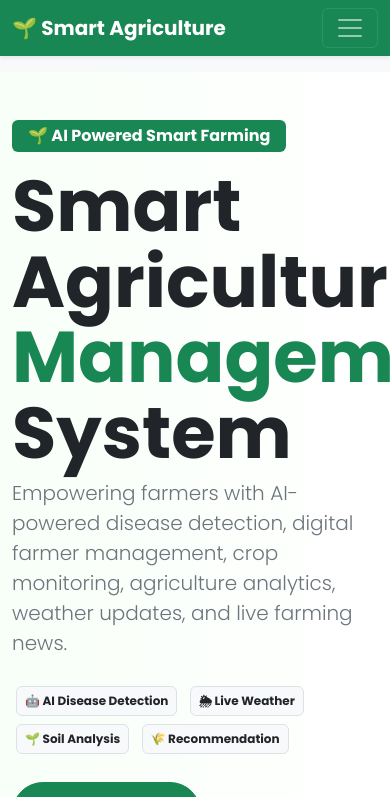
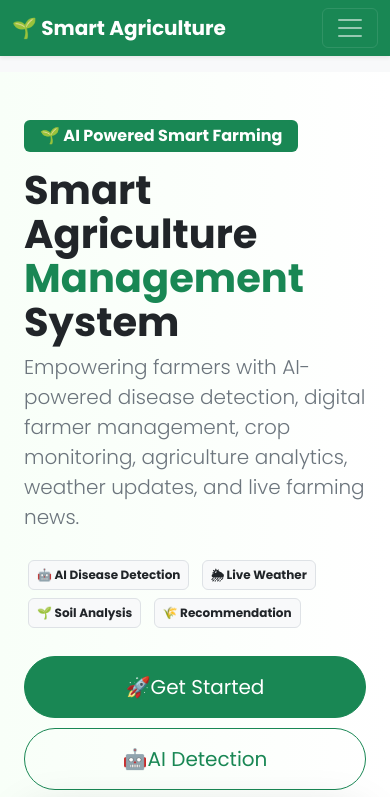
Before and after one commit to ritupatel114/Smart_Agriculture_System, a Flask app: page / in a window 390 px wide; the page is wider, and only the part inside the window is pictured. Shown: the top 797 px of that part. Run offline with Flask 3, Linux system fonts and the light colour scheme; data comes from the database, SQL or seed files in the repository.

Commit message:
Fixed mobile layout

```diff
--- a/static/css/style.css
+++ b/static/css/style.css
@@ -1,40 +1,71 @@
 /* ================= HERO ================= */
 
-.hero-section{
+.hero-section h1{
+    font-size: clamp(2.5rem,8vw,4.8rem);
+    font-weight:800;
+    line-height:1.1;
+    word-break: break-word;
+}
+.hero-image{
+    transition:0.7s;
+}
+.row{
+    margin-left:0;
+    margin-right:0;
+}
+.hero-card{
+    width:100%;
+}
 
-    padding-top:80px;
+.hero-card img{
+    width:100%;
+    height:auto;
+}
+@media(max-width:768px){
 
-    padding-bottom:80px;
+.btn-success,
+.btn-outline-success{
+
+    width:100%;
+    margin-bottom:10px;
 
 }
 
-.hero-image{
-
-    transition:0.7s;
-
 }
-
+.container{
+    overflow:hidden;
+}
 .hero-image:hover{
-
     transform:scale(1.04);
-
 }
-
 .hero-section{
     background:linear-gradient(to right,#f8fff8,#ffffff);
     padding:100px 0;
 }
-
 .hero-title{
-    font-size: 4rem;
-    line-height: 1.1;
+    font-size: clamp(2.5rem, 10vw, 5rem);
+    word-break: break-word;
 }
 @media (max-width:768px){
     .hero-title{
         font-size: 2.2rem;
     }
 }
+html, body {
+    overflow-x: hidden;
+    width: 100%;
+}
 
+img {
+    max-width: 100%;
+    height: auto;
+}
+
+.container,
+.container-fluid,
+.row {
+    max-width: 100%;
+}
 
 /* ================= STATS ================= */
 
@@ -57,203 +88,117 @@
 /* ================= BUTTON ================= */
 
 .btn{
-
     border-radius:30px;
-
 }
 /* ================= SERVICES ================= */
-
 .service-card{
-
     border-radius:20px;
-
     transition:.4s;
-
     cursor:pointer;
-
 }
-
 .service-card:hover{
-
     transform:translateY(-12px);
-
     box-shadow:0 20px 40px rgba(0,0,0,.18);
-
 }
-
 .service-icon{
-
     width:80px;
-
     height:80px;
-
     margin:auto;
-
     border-radius:50%;
-
     display:flex;
-
     justify-content:center;
-
     align-items:center;
-
     font-size:36px;
-
 }
 /* ================= DASHBOARD ================= */
-
 .analytics-card{
-
     border-radius:20px;
-
     transition:.4s;
-
 }
-
 .analytics-card:hover{
-
     transform:translateY(-10px);
-
     background:#198754;
-
     color:white;
-
 }
-
 .card{
-
     border-radius:20px;
-
 }
-
 canvas{
-
     height:350px !important;
-
 }
 /* Base.html CSS */
 /* (Ye naya code neeche add karo) */
-
 body {
     font-family:'Poppins',sans-serif;
     background:#f8f9fa;
-}
-body{
-    overflow-x: hidden;
 }
 .navbar-nav .nav-link{
     font-size:15px;
     font-weight:500;
     margin-left:10px;
 }
-
 .dropdown-menu{
     border-radius:12px;
 }
-
 .dropdown-item{
     padding:10px 18px;
 }
-
 .dropdown-item:hover{
     background:#198754;
     color:white;
 }
-
 footer {
     font-size:15px;
 }
-
 footer a:hover {
     color:#ffc107 !important;
 }
-
 .btn {
     border-radius:30px;
 }
-
 .card {
     border-radius:20px;
 }
 /* ================= NEWS ================= */
-
 .news-card{
-
 transition:.4s;
-
 border-radius:20px;
-
 overflow:hidden;
-
 }
-
 .news-card:hover{
-
 transform:translateY(-10px);
-
 }
-
 .news-card img{
-
 height:220px;
-
 object-fit:cover;
-
 }
-
 /* ================= TESTIMONIAL ================= */
-
 .testimonial-card{
-
 transition:.4s;
-
 border-radius:20px;
-
 }
-
 .testimonial-card:hover{
-
 background:#198754;
-
 color:white;
-
 transform:translateY(-10px);
-
 }
 /* ================= FAQ ================= */
-
 .accordion-item{
-
     border-radius:15px;
-
     overflow:hidden;
-
     margin-bottom:15px;
-
 }
-
 /* ================= TOP BUTTON ================= */
-
 #topBtn{
-
 position:fixed;
-
 bottom:30px;
-
 right:30px;
-
 display:none;
-
 border-radius:50%;
-
 width:55px;
-
 height:55px;
-
 font-size:22px;
-
 z-index:999;
-
 }
 .hero-card{
     position:relative;
@@ -262,122 +207,88 @@ z-index:999;
     background:white;
     box-shadow:0 20px 45px rgba(0,0,0,.15);
 }
-
 .hero-card img{
-    height:500px;
     width:100%;
+    height:auto;
     object-fit:cover;
+    display:block;
 }
-
 .hero-stats{
-
     position:absolute;
-
+    left:0;
+    right:0;
     bottom:0;
-
-    width:100%;
-
     background:#0f5132;
-
     color:white;
-
     display:flex;
-
     justify-content:space-around;
-
-    padding:25px 10px;
-
+    align-items:center;
+    padding:15px 5px;
+    flex-wrap:wrap;
 }
-
 .hero-stats h3{
-
     font-weight:700;
-
     margin:0;
-
 }
-
 .hero-stats small{
-
     color:#d7f7e4;
-
 }
-
-.hero-section h1{
-
-    font-size:72px;
-
-    font-weight:800;
-
-    line-height:1.05;
-
+.hero-section p{
+    font-size:20px;
 }
-
-.hero-section p{
-
-    font-size:20px;
-
+.btn-success{
+    padding:15px 35px;
+    border-radius:50px;
 }
-
-.btn-success{
-
+.btn-outline-success{
     padding:15px 35px;
-
     border-radius:50px;
-
-}
-
-.btn-outline-success{
-
-    padding:15px 35px;
-
-    border-radius:50px;
-
 }
 .card-title{
     min-height: 60px;
 }
-
 .description{
     min-height: 90px;
     max-height: 90px;
     overflow: hidden;
 }
-
 .card-body{
     display: flex;
     flex-direction: column;
 }
-
 .card-body .btn{
     margin-top: auto;
 }
 /* ================= Sustainable Farming ================= */
-
 .sustainable-section{
     padding:80px 0;
 }
-
-.sustainable-section img{
-    border-radius:20px;
-    transition:0.5s;
-}
-
 .sustainable-section img:hover{
     transform:scale(1.03);
 }
-
 .sustainable-section .feature-box{
     transition:0.3s;
 }
-
 .sustainable-section .feature-box:hover{
     transform:translateY(-5px);
 }
 .sustainable-section img{
     transition:0.5s;
 }
-
 .sustainable-section img:hover{
     transform:scale(1.03);
 }
+/* ================= MOBILE FIX ================= */
+@media (max-width:768px){
+.hero-stats{
+    position:relative;
+}
+.hero-stats div{
+    width:50%;
+    text-align:center;
+    margin-bottom:12px;
+}
+.hero-section h1{
+    font-size:2.5rem !important;
+}
+}
--- a/templates/base.html
+++ b/templates/base.html
@@ -253,9 +253,6 @@ Developed by <strong>Ritu Patel</strong>
 
 </footer>
 
-<script src="https://cdn.jsdelivr.net/npm/bootstrap@5.3.3/dist/js/bootstrap.bundle.min.js"></script>
-
-
 <script>
 
 const topBtn = document.getElementById("topBtn");
--- a/templates/index.html
+++ b/templates/index.html
@@ -240,7 +240,7 @@
 
             <!-- Left Content -->
 
-            <div class="col-lg-6">
+            <div class="col-lg-6 mb-5 mb-lg-0">
 
                 <span class="badge bg-success px-3 py-2 mb-3">
                     🌿 Sustainable Farming
@@ -363,7 +363,7 @@ Stay updated with the latest farming innovations.
 
 {% for article in articles %}
 
-<div class="col-lg-4">
+<div class="col-lg-4 col-md-6 mb-4">
 
 <div class="card news-card shadow border-0 h-100">
 
@@ -422,7 +422,6 @@ Read More →
 
         <img src="{{ item.image }}"
              class="card-img-top"
-             height="200"
              style="object-fit:cover;">
 
 <div class="card-body d-flex flex-column">
@@ -447,6 +446,7 @@ Read More →
     </div>
 
 </div>
+</section>
 
 {% endfor %}
 
```
